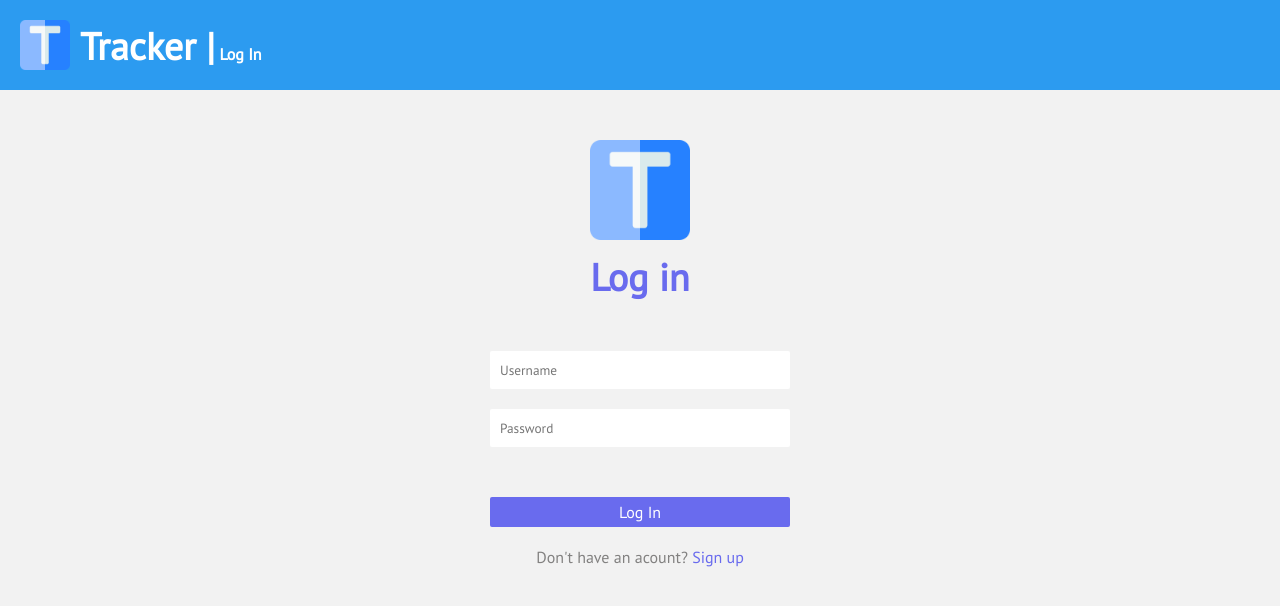
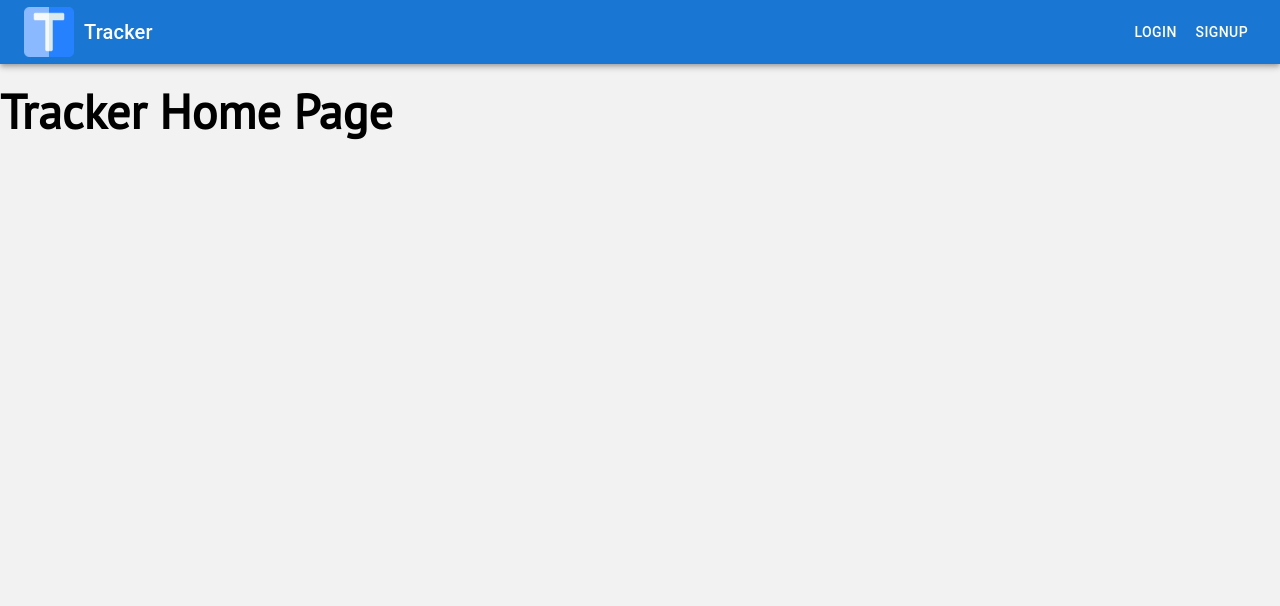
Before and after one commit to Hotavya/2021-fall-cs160-Ice-Cream, a React (Create React App) app in the folder client/: page / in a window 1280 px wide. Shown: the top 606 px of the page. Built offline with nearby package versions, Linux system fonts and the light colour scheme.

Commit message:
navigation added

```diff
--- a/client/package.json
+++ b/client/package.json
@@ -3,12 +3,18 @@
   "version": "0.1.0",
   "private": true,
   "dependencies": {
+    "@emotion/react": "^11.5.0",
+    "@emotion/styled": "^11.3.0",
+    "@mui/icons-material": "^5.0.4",
+    "@mui/material": "^5.0.4",
     "@testing-library/jest-dom": "^5.14.1",
     "@testing-library/react": "^11.2.7",
     "@testing-library/user-event": "^12.8.3",
     "axios": "^0.21.4",
     "react": "^17.0.2",
     "react-dom": "^17.0.2",
+    "react-router": "^5.2.1",
+    "react-router-dom": "^5.3.0",
     "react-scripts": "4.0.3",
     "web-vitals": "^1.1.2"
   },
--- a/client/src/App.js
+++ b/client/src/App.js
@@ -1,11 +1,29 @@
 import React from 'react';
-import './App.css';
+import './app.css';
 import Login from './pages/Login/Login';
-import SignUp from './pages/SignUp/SignUp';
+import Signup from './pages/SignUp/SignUp';
+import NavBar from './components/navbar/navbar';
+import Home from './pages/HomePage';
+import { BrowserRouter as Router, Route } from 'react-router-dom';
 
 function App() {
-  // return <SignUp></SignUp>;
-  return <Login></Login>
+  return (
+    <main>
+      <Router>
+        <NavBar />
+
+        <Route exact path="/signup">
+          <Signup />
+        </Route>
+        <Route exact path="/login">
+          <Login />
+        </Route>
+        <Route exact path="/">
+          <Home />
+        </Route>
+      </Router>
+    </main>
+  );
 }
 
 export default App;
--- a/client/src/components/Example.js
+++ /dev/null
@@ -1,5 +0,0 @@
-function Example() {
-  return <h1> Just a component example </h1>;
-}
-
-export default Example;
--- /dev/null
+++ b/client/src/components/navbar/navbar.css
@@ -0,0 +1,6 @@
+.navbar__favicon {
+width: 50px;
+height: 50px;
+margin-left: 0;
+margin-right: 10px;
+}
--- /dev/null
+++ b/client/src/components/navbar/navbar.js
@@ -0,0 +1,35 @@
+import React from 'react';
+import AppBar from '@mui/material/AppBar';
+import Box from '@mui/material/Box';
+import Toolbar from '@mui/material/Toolbar';
+import Typography from '@mui/material/Typography';
+import Button from '@mui/material/Button';
+
+import { Link } from 'react-router-dom';
+
+import './navbar.css';
+
+const NavBar = () => {
+  return (
+    <Box sx={{ flexGrow: 1 }}>
+      <AppBar position="static">
+        <Toolbar>
+          <img src="../../logo.png" alt="favicon" className="navbar__favicon" />
+          <Typography variant="h6" component="div" sx={{ flexGrow: 1 }}>
+            Tracker
+          </Typography>
+          <div>
+            <Button color="inherit" component={Link} to="/login">
+              Login
+            </Button>
+            <Button color="inherit" component={Link} to="/signup">
+              Signup
+            </Button>
+          </div>
+        </Toolbar>
+      </AppBar>
+    </Box>
+  );
+};
+
+export default NavBar;
--- a/client/src/pages/Login/Login.js
+++ b/client/src/pages/Login/Login.js
@@ -1,4 +1,5 @@
 import React, { useState } from 'react';
+import { Link } from 'react-router-dom';
 import axios from '../../backendConnection';
 import './Login.css';
 
@@ -49,18 +50,15 @@ const Login = () => {
 
   return (
     <body>
-      <nav id="navbar">
+      {/* <nav id="navbar">
         <img src="../../logo.png" alt="favicon" className="navbar__favicon" />
-        <div className="navbar__logo">
-          {/* <!-- <i class="fas fa-bible"></i> -->
+        <div className="navbar__logo"> */}
+      {/* <!-- <i class="fas fa-bible"></i> -->
           <!-- <a href="#">Solbi</a> - */}
-          Tracker |
-
-
-          <span className="navbar__logo__current"> Log In</span>
-        </div>
-
-        {/* <ul className="navbar__menu">
+      {/* Tracker | */}
+      {/* <span className="navbar__logo__current"> Log In</span>
+        </div> */}
+      {/* <ul className="navbar__menu">
           <li className="navbar__menu__item active" data-link="#home">Home</li>
           <li className="navbar__menu__item" data-link="#about">About</li>
           <li className="navbar__menu__item" data-link="#skills">Skills</li>
@@ -68,14 +66,12 @@ const Login = () => {
           <li className="navbar__menu__item" data-link="#testimonial">Testimonial</li>
           <li className="navbar__menu__item" data-link="#contact">Contact</li>
         </ul> */}
-        {/* <!-- Toggle button --> */}
-        <button className="navbar__toggle_btn">
+      {/* <!-- Toggle button --> */}
+      {/* <button className="navbar__toggle_btn">
           <i className="fas fa-bars"></i>
         </button>
-      </nav>
-
-      <section id="header">
-      </section>
+      </nav> */}
+      <section id="header"></section>
       <section id="form">
         <img src="../../logo.png" alt="face" className="face_image" />
         <h2>Log in</h2>
@@ -83,8 +79,7 @@ const Login = () => {
           <form className="form" onSubmit={handleSubmit}>
             {/* <h1> Welcome to Tracker!</h1> */}
             <div className="form-inputs">
-              <label htmlFor="username" className="form-label">
-              </label>
+              <label htmlFor="username" className="form-label"></label>
               <input
                 id="username"
                 type="text"
@@ -96,8 +91,7 @@ const Login = () => {
             </div>
 
             <div className="form-inputs">
-              <label htmlFor="password" className="form-label">
-              </label>
+              <label htmlFor="password" className="form-label"></label>
               <input
                 id="password"
                 type="password"
@@ -108,20 +102,15 @@ const Login = () => {
               />
             </div>
 
-
             <button className="form-input-btn" type="submit">
               Log In
             </button>
             <span className="form-input-login">
-              Don't have an acount? <a href="#">Sign up</a>
+              Don't have an acount? <Link to="signup">Sign up</Link>
             </span>
           </form>
         </div>
-
       </section>
-
-
-
     </body>
   );
 };
--- a/client/src/pages/SignUp/SignUp.js
+++ b/client/src/pages/SignUp/SignUp.js
@@ -1,4 +1,6 @@
 import React, { useState } from 'react';
+import { Link } from 'react-router-dom';
+
 import axios from '../../backendConnection';
 import './SignUp.css';
 
@@ -47,20 +49,16 @@ const SignUp = () => {
     }
   };
 
-
   return (
     <body>
-      <nav id="navbar">
+      {/* <nav id="navbar">
         <img src="../../logo.png" alt="favicon" className="navbar__favicon" />
-        <div className="navbar__logo">
+        <div className="navbar__logo"> */}
       {/* <!-- <i class="fas fa-bible"></i> -->
           <!-- <a href="#">Solbi</a> - */}
-          Tracker |
-
-
-          <span className="navbar__logo__current">  Sign Up</span>
-        </div>
-
+      {/* Tracker | */}
+      {/* <span className="navbar__logo__current">  Sign Up</span>
+        </div> */}
       {/* <ul className="navbar__menu">
           <li className="navbar__menu__item active" data-link="#home">Home</li>
           <li className="navbar__menu__item" data-link="#about">About</li>
@@ -70,11 +68,10 @@ const SignUp = () => {
           <li className="navbar__menu__item" data-link="#contact">Contact</li>
         </ul> */}
       {/* <!-- Toggle button --> */}
-        <button className="navbar__toggle_btn">
+      {/* <button className="navbar__toggle_btn">
           <i className="fas fa-bars"></i>
         </button>
-    </nav>
-
+    </nav> */}
       <section id="form">
         <img src="../../logo.png" alt="face" className="face_image" />
         <h2>Sign Up</h2>
@@ -82,8 +79,7 @@ const SignUp = () => {
           <form className="form" onSubmit={handleSubmit}>
             {/* <h1> Welcome to Tracker!</h1> */}
             <div className="form-inputs">
-              <label htmlFor="username" className="form-label">
-              </label>
+              <label htmlFor="username" className="form-label"></label>
               <input
                 id="username"
                 type="text"
@@ -95,8 +91,7 @@ const SignUp = () => {
             </div>
 
             <div className="form-inputs">
-              <label htmlFor="email" className="form-label">
-              </label>
+              <label htmlFor="email" className="form-label"></label>
               <input
                 id="email"
                 type="email"
@@ -108,8 +103,7 @@ const SignUp = () => {
             </div>
 
             <div className="form-inputs">
-              <label htmlFor="password" className="form-label">
-              </label>
+              <label htmlFor="password" className="form-label"></label>
               <input
                 id="password"
                 type="password"
@@ -121,8 +115,7 @@ const SignUp = () => {
             </div>
 
             <div className="form-inputs">
-              <label htmlFor="password2" className="form-label">
-              </label>
+              <label htmlFor="password2" className="form-label"></label>
               <input
                 id="password2"
                 type="password"
@@ -137,15 +130,11 @@ const SignUp = () => {
               Sign Up
             </button>
             <span className="form-input-login">
-              Already have an account? <a href="#"> Login here</a>
+              Already have an account? <Link to="login"> Login here</Link>
             </span>
           </form>
         </div>
-
       </section>
-
-
-
     </body>
   );
 };
```
Also changed, not shown: 1 other file (tests, documents, lock files or other folders). Lines whose indentation alone changed are shown as unchanged.
